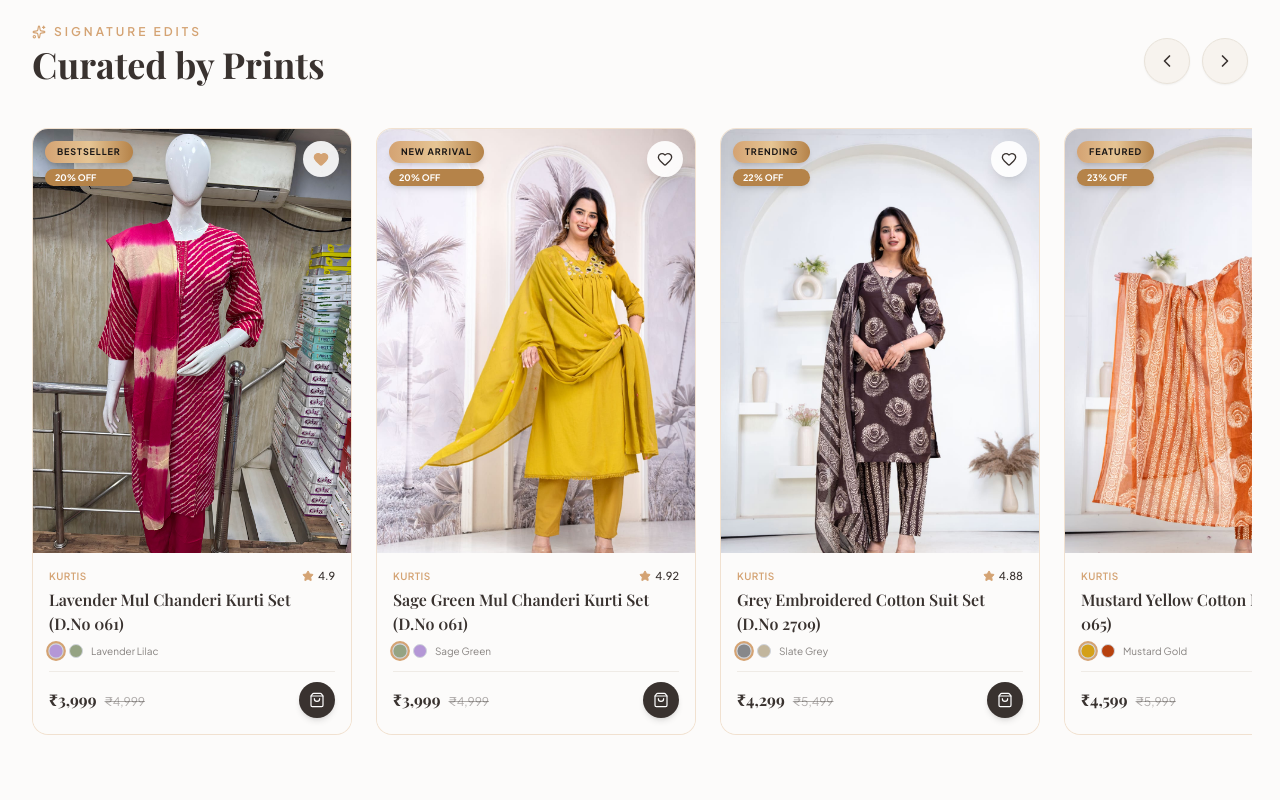
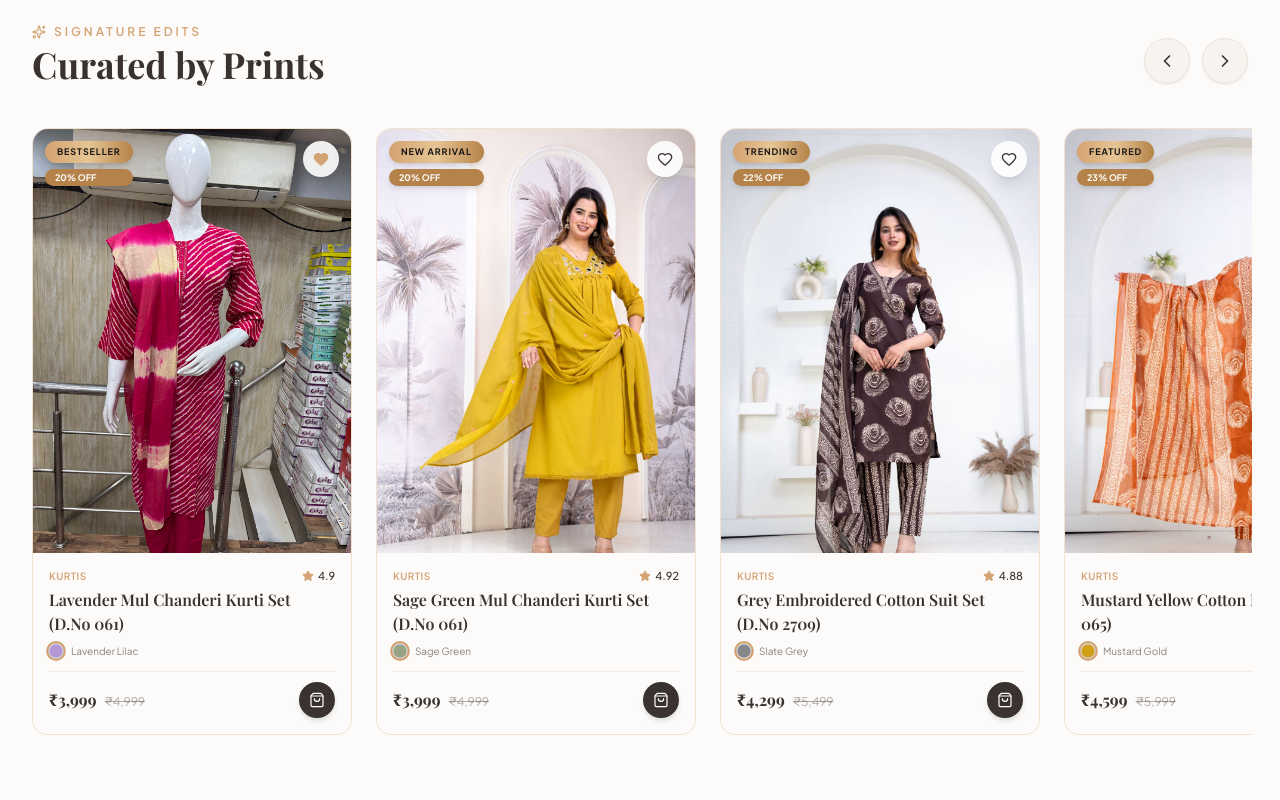
Before and after one commit to Tanish-khandelwal/surangi-naar-frontend, a React (Vite) app: page / in a window 1280 px wide. Shown: the part 1760-2560 px from the top of the page. Built offline with nearby package versions, Linux system fonts and the light colour scheme; a web font is replaced by a local one.

Commit message:
fix: update all catalog items to single primary color per product

```diff
--- a/src/data/mockData.js
+++ b/src/data/mockData.js
@@ -92,8 +92,7 @@ export const PRODUCTS_CURATED = [
     price: 3999,
     originalPrice: 4999,
     colors: [
-      { name: "Lavender Lilac", hex: "#b497d6" },
-      { name: "Sage Green", hex: "#95a383" }
+      { name: "Lavender Lilac", hex: "#b497d6" }
     ],
     sizes: ["M", "L", "XL", "XXL"],
     image: "/images/products/real_product_1.jpg",
@@ -114,8 +113,7 @@ export const PRODUCTS_CURATED = [
     price: 3999,
     originalPrice: 4999,
     colors: [
-      { name: "Sage Green", hex: "#95a383" },
-      { name: "Lavender Lilac", hex: "#b497d6" }
+      { name: "Sage Green", hex: "#95a383" }
     ],
     sizes: ["M", "L", "XL", "XXL"],
     image: "/images/products/real_product_2.jpg",
@@ -136,8 +134,7 @@ export const PRODUCTS_CURATED = [
     price: 4299,
     originalPrice: 5499,
     colors: [
-      { name: "Slate Grey", hex: "#87888a" },
-      { name: "Dusty Beige", hex: "#c2b69d" }
+      { name: "Slate Grey", hex: "#87888a" }
     ],
     sizes: ["M", "L", "XL", "XXL"],
     image: "/images/products/real_product_3.jpg",
@@ -158,8 +155,7 @@ export const PRODUCTS_CURATED = [
     price: 4599,
     originalPrice: 5999,
     colors: [
-      { name: "Mustard Gold", hex: "#d4a017" },
-      { name: "Rust Amber", hex: "#b7410e" }
+      { name: "Mustard Gold", hex: "#d4a017" }
     ],
     sizes: ["M", "L", "XL", "XXL"],
     image: "/images/products/real_product_4.jpg",
@@ -180,8 +176,7 @@ export const PRODUCTS_CURATED = [
     price: 4999,
     originalPrice: 6499,
     colors: [
-      { name: "Royal Purple", hex: "#5a2d82" },
-      { name: "Plum Magenta", hex: "#4a154b" }
+      { name: "Royal Purple", hex: "#5a2d82" }
     ],
     sizes: ["M", "L", "XL", "XXL"],
     image: "/images/products/real_product_5.jpg",
@@ -202,8 +197,7 @@ export const PRODUCTS_CURATED = [
     price: 3799,
     originalPrice: 4799,
     colors: [
-      { name: "Royal Red", hex: "#c83228" },
-      { name: "Rust Red", hex: "#a8241c" }
+      { name: "Royal Red", hex: "#c83228" }
     ],
     sizes: ["M", "L", "XL", "XXL"],
     image: "/images/products/real_product_6.jpg",
@@ -226,8 +220,7 @@ export const PRODUCTS_CURATED = [
     price: 7499,
     originalPrice: 8999,
     colors: [
-      { name: "Champagne Gold", hex: "#e0c9a6" },
-      { name: "Emerald Green", hex: "#1b4332" }
+      { name: "Champagne Gold", hex: "#e0c9a6" }
     ],
     sizes: ["XS", "S", "M", "L", "XL"],
     image: "/images/products/real_product_9.jpg",
@@ -248,8 +241,7 @@ export const PRODUCTS_CURATED = [
     price: 6999,
     originalPrice: 8499,
     colors: [
-      { name: "Terracotta", hex: "#c86d51" },
-      { name: "Ivory Cream", hex: "#fdfbf7" }
+      { name: "Terracotta Earth", hex: "#c86d51" }
     ],
     sizes: ["S", "M", "L", "XL"],
     image: "/images/products/real_product_10.jpg",
@@ -270,8 +262,7 @@ export const PRODUCTS_CURATED = [
     price: 8499,
     originalPrice: 9999,
     colors: [
-      { name: "Olive Palm", hex: "#4b5320" },
-      { name: "Navy Cobalt", hex: "#002366" }
+      { name: "Olive Palm", hex: "#4b5320" }
     ],
     sizes: ["XS", "S", "M", "L"],
     image: "/images/products/real_product_11.jpg",
@@ -294,8 +285,7 @@ export const PRODUCTS_CURATED = [
     price: 18500,
     originalPrice: 22000,
     colors: [
-      { name: "Royal Emerald", hex: "#1b4332" },
-      { name: "Midnight Navy", hex: "#1d2d44" }
+      { name: "Royal Emerald", hex: "#1b4332" }
     ],
     sizes: ["S", "M", "L", "XL"],
     image: "/images/products/real_product_14.jpg",
@@ -316,8 +306,7 @@ export const PRODUCTS_CURATED = [
     price: 21000,
     originalPrice: 25000,
     colors: [
-      { name: "Crimson Red", hex: "#8b0000" },
-      { name: "Royal Gold", hex: "#d4a373" }
+      { name: "Crimson Red", hex: "#8b0000" }
     ],
     sizes: ["S", "M", "L", "Custom"],
     image: "/images/products/real_product_15.jpg",
@@ -338,8 +327,7 @@ export const PRODUCTS_CURATED = [
     price: 24500,
     originalPrice: 29000,
     colors: [
-      { name: "Deep Ruby", hex: "#5c1325" },
-      { name: "Dusty Rose", hex: "#dcae96" }
+      { name: "Deep Ruby", hex: "#5c1325" }
     ],
     sizes: ["S", "M", "L", "Custom"],
     image: "/images/products/real_product_16.jpg",
@@ -363,8 +351,7 @@ export const NEW_ARRIVALS = [
     price: 5499,
     originalPrice: 6999,
     colors: [
-      { name: "Rust Orange", hex: "#d9531e" },
-      { name: "Terracotta Gold", hex: "#c85a32" }
+      { name: "Rust Orange", hex: "#d9531e" }
     ],
     sizes: ["S", "M", "L", "XL"],
     image: "/images/products/real_product_7.jpg",
@@ -384,8 +371,7 @@ export const NEW_ARRIVALS = [
     price: 7999,
     originalPrice: 9499,
     colors: [
-      { name: "Olive Green", hex: "#556b2f" },
-      { name: "Ivory", hex: "#fffdd0" }
+      { name: "Olive Green", hex: "#556b2f" }
     ],
     sizes: ["XS", "S", "M", "L"],
     image: "/images/products/real_product_12.jpg",
@@ -405,8 +391,7 @@ export const NEW_ARRIVALS = [
     price: 16999,
     originalPrice: 19999,
     colors: [
-      { name: "Royal Purple", hex: "#5a2d82" },
-      { name: "Plum Violet", hex: "#4a1236" }
+      { name: "Royal Purple", hex: "#5a2d82" }
     ],
     sizes: ["S", "M", "L"],
     image: "/images/products/real_product_17.jpg",
```
